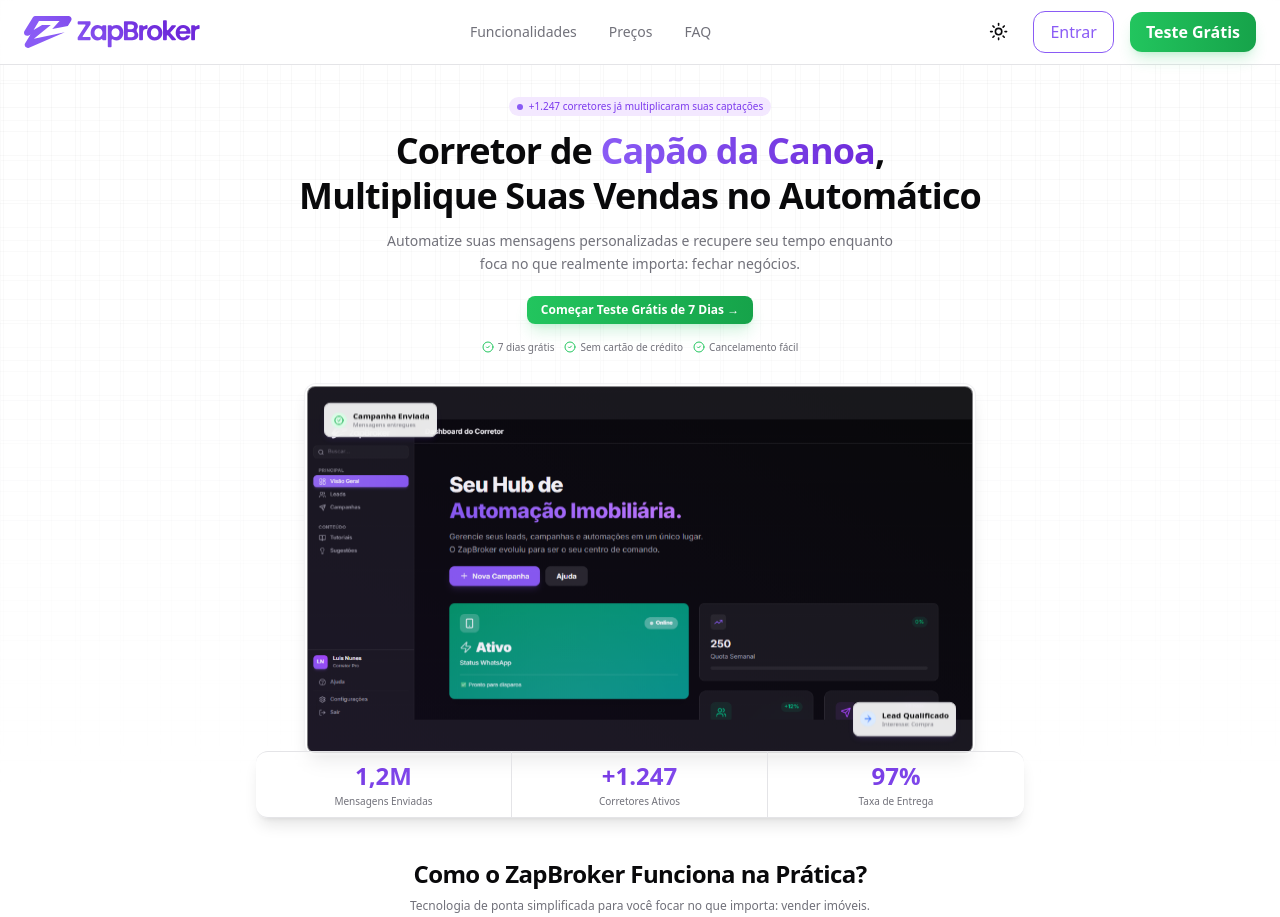
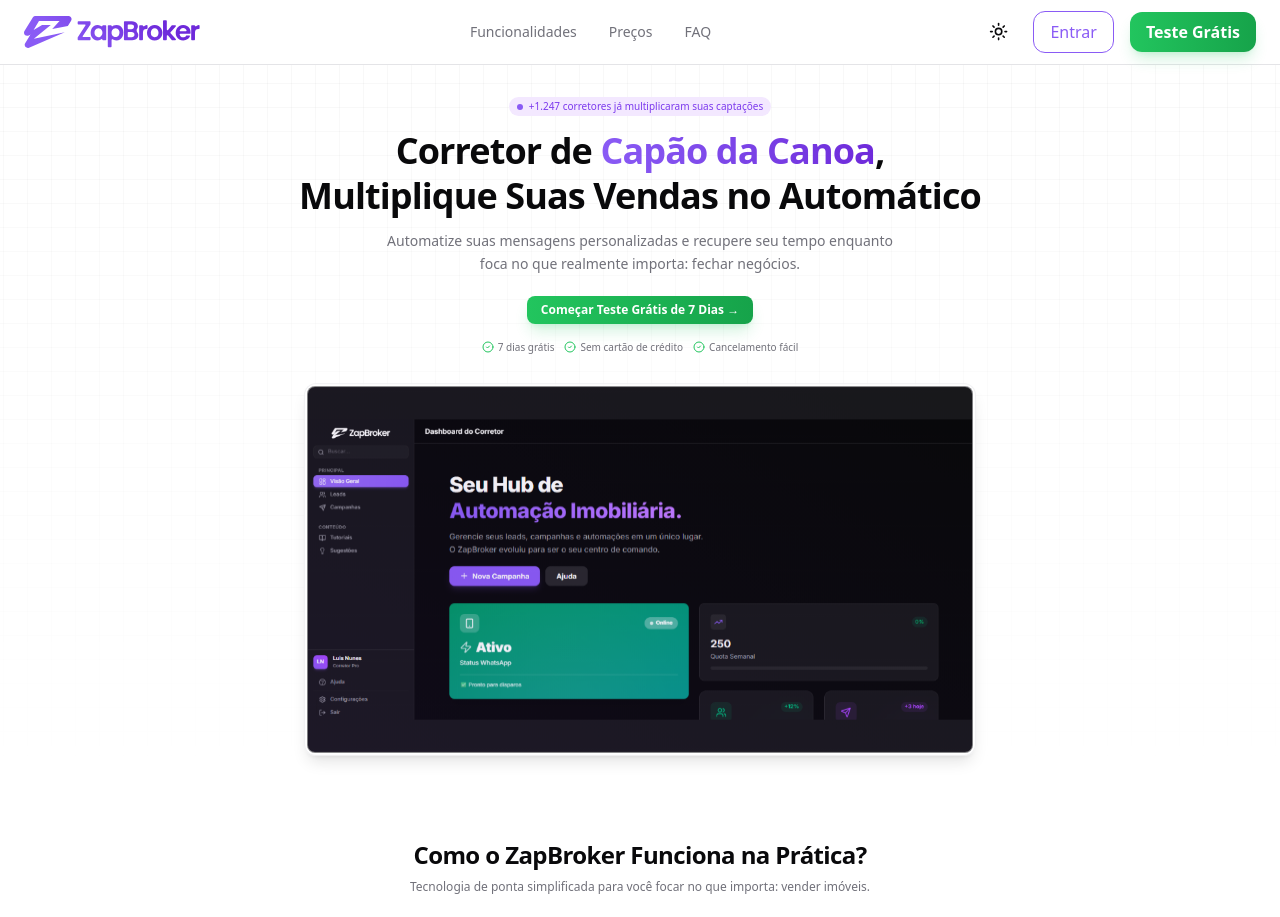
Before and after one commit to luiznunees/zapbrokerv3, a Next.js app in the folder frontend/: page / in a window 1280 px wide. Shown: the top 917 px of the page. Built offline with nearby package versions, Linux system fonts and the light colour scheme; no server answers.

Commit message:
feat: remover grid pattern e elementos flutuantes da landing page

```diff
--- a/frontend/app/page.tsx
+++ b/frontend/app/page.tsx
@@ -11,7 +11,6 @@
 export default function LandingPage() {
   return (
     <div className="relative min-h-screen bg-background text-foreground font-sans selection:bg-brand-purple-500/30 selection:text-brand-purple-900">
-      <div className="fixed inset-0 grid-pattern pointer-events-none z-0" />
       <div className="relative z-10">
         <Header />
         <main>
--- a/frontend/components/landing/Hero.tsx
+++ b/frontend/components/landing/Hero.tsx
@@ -113,31 +113,6 @@
                             />
                             {/* Overlay for better text contrast if needed */}
                             <div className="absolute inset-0 bg-gradient-to-tr from-brand-purple-900/10 to-transparent pointer-events-none" />
-
-                            {/* Floating Elements */}
-                            <div className="absolute top-4 left-4 p-1.5 bg-background/90 backdrop-blur border border-border rounded-md shadow-md shadow-brand-purple-500/10 animate-float-slow hidden md:block">
-                                <div className="flex items-center gap-1.5">
-                                    <div className="w-4 h-4 rounded-full bg-green-100 text-green-600 flex items-center justify-center">
-                                        <CheckCircle2 size={10} />
-                                    </div>
-                                    <div>
-                                        <p className="font-bold text-[8px]">Campanha Enviada</p>
-                                        <p className="text-[6px] text-muted-foreground">Mensagens entregues</p>
-                                    </div>
-                                </div>
-                            </div>
-
-                            <div className="absolute bottom-4 right-4 p-1.5 bg-background/90 backdrop-blur border border-border rounded-md shadow-md shadow-brand-purple-500/10 animate-float-slow hidden md:block" style={{ animationDelay: '1s' }}>
-                                <div className="flex items-center gap-1.5">
-                                    <div className="w-4 h-4 rounded-full bg-blue-100 text-blue-600 flex items-center justify-center">
-                                        <ArrowRight size={10} />
-                                    </div>
-                                    <div>
-                                        <p className="font-bold text-[8px]">Lead Qualificado</p>
-                                        <p className="text-[6px] text-muted-foreground">Interesse: Compra</p>
-                                    </div>
-                                </div>
-                            </div>
                         </div>
                     </div>
                 </div>
--- a/frontend/components/landing/Stats.tsx
+++ b/frontend/components/landing/Stats.tsx
@@ -1,20 +1,3 @@
 export function Stats() {
-    return (
-        <section className="border-y border-border bg-card/50 backdrop-blur-sm relative z-10 -mt-8 md:-mt-12 mx-4 md:mx-auto max-w-3xl rounded-xl shadow-lg">
-            <div className="grid grid-cols-1 md:grid-cols-3 divide-y md:divide-y-0 md:divide-x divide-border">
-                <div className="p-2 text-center">
-                    <h3 className="text-xl md:text-2xl font-bold text-brand-purple mb-0.5">1,2M</h3>
-                    <p className="text-[10px] text-muted-foreground font-medium">Mensagens Enviadas</p>
-                </div>
-                <div className="p-2 text-center">
-                    <h3 className="text-xl md:text-2xl font-bold text-brand-purple mb-0.5">+1.247</h3>
-                    <p className="text-[10px] text-muted-foreground font-medium">Corretores Ativos</p>
-                </div>
-                <div className="p-2 text-center">
-                    <h3 className="text-xl md:text-2xl font-bold text-brand-purple mb-0.5">97%</h3>
-                    <p className="text-[10px] text-muted-foreground font-medium">Taxa de Entrega</p>
-                </div>
-            </div>
-        </section>
-    )
+    return null
 }
```
